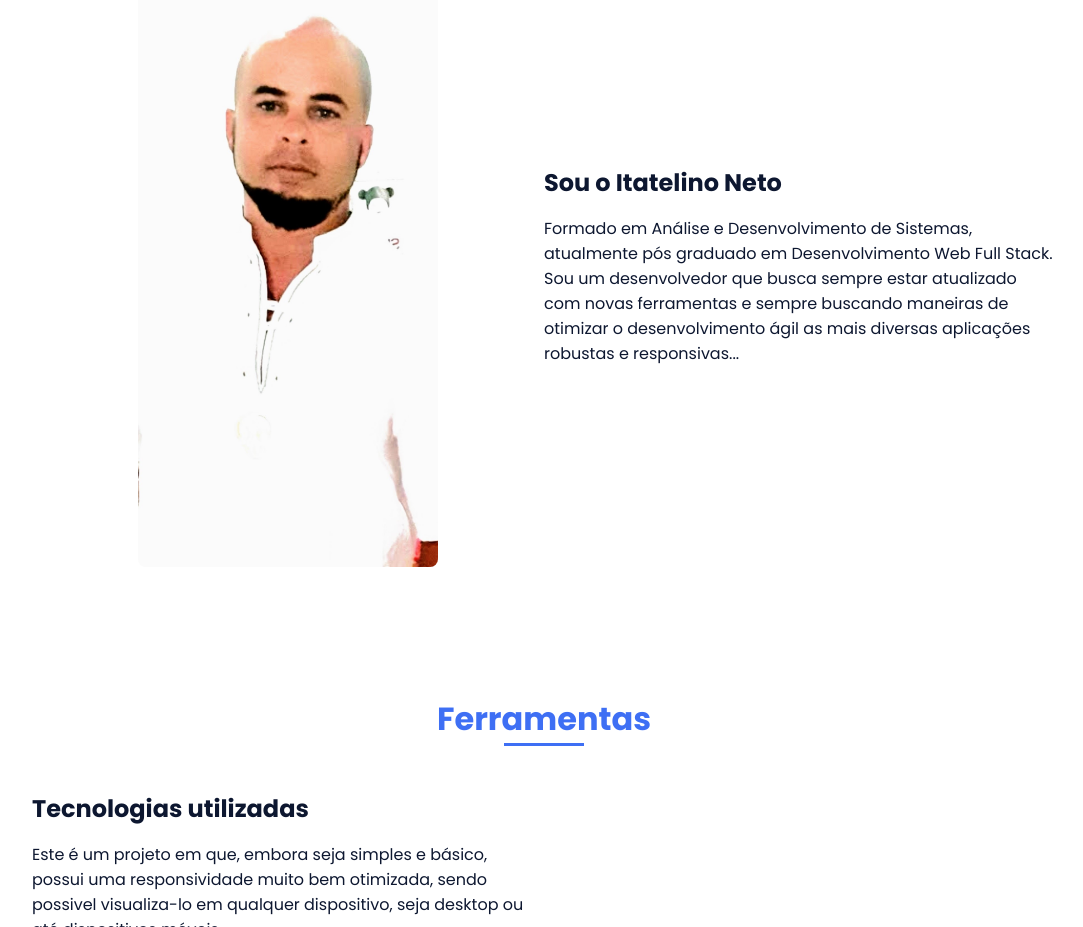
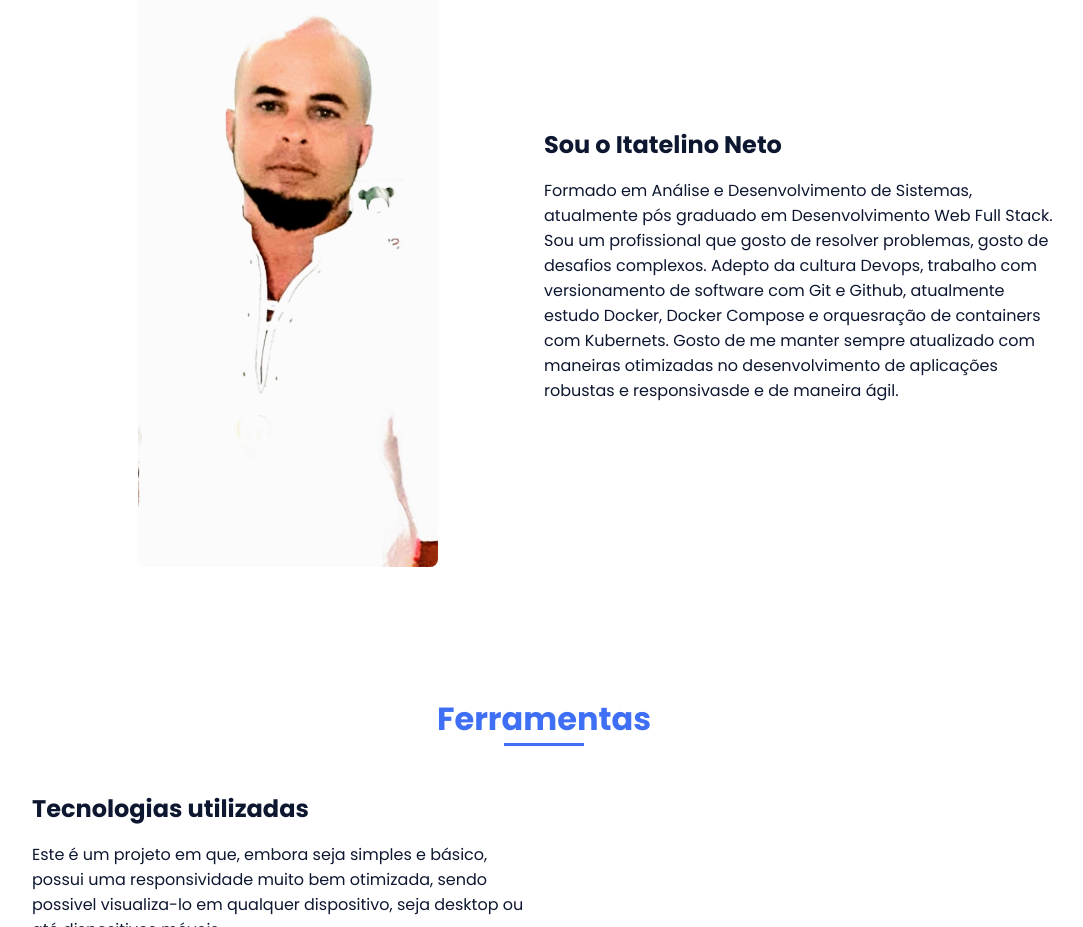
Before and after one commit to Itatelino/PortifolioPerfil, a plain HTML site: page index.html in a window 1280 px wide. Shown: the part 1020-1947 px from the top of the page, without its empty margins (96-1179 px from the left). Drawn offline with nearby package versions, Linux system fonts and the light colour scheme.

Commit message:
Update index.html
Aterações Sobre

```diff
--- a/index.html
+++ b/index.html
@@ -73,7 +73,7 @@
                     </div>
 
                     <div>
-                        <h2 class="about__subtitle">Sou o Itatelino Neto</h2> Formado em Análise e Desenvolvimento de Sistemas, atualmente pós graduado em Desenvolvimento Web Full Stack. Sou um desenvolvedor que busca sempre estar atualizado com novas ferramentas e sempre buscando maneiras de otimizar o desenvolvimento ágil as mais diversas aplicações robustas e responsivas... </p>
+                        <h2 class="about__subtitle">Sou o Itatelino Neto</h2> Formado em Análise e Desenvolvimento de Sistemas, atualmente pós graduado em Desenvolvimento Web Full Stack. Sou um profissional que gosto de resolver problemas, gosto de desafios complexos. Adepto da cultura Devops, trabalho com versionamento de software com Git e Github, atualmente estudo Docker, Docker Compose e orquesração de containers com Kubernets. Gosto de me manter sempre atualizado com maneiras otimizadas no desenvolvimento de aplicações robustas e responsivasde e de maneira ágil.</p>
                         <p class="about__text">
                     </div>
                 </div>
```
